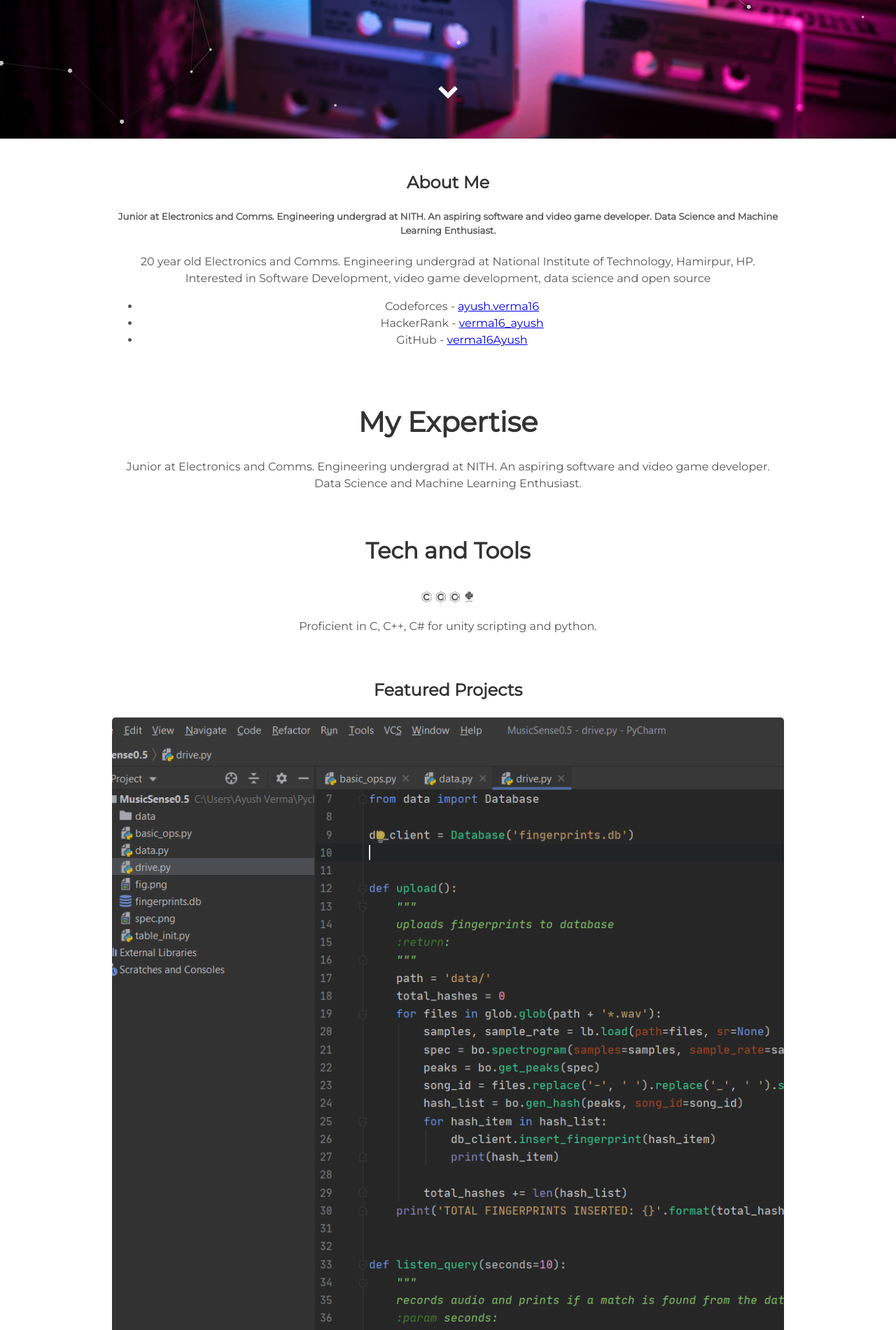
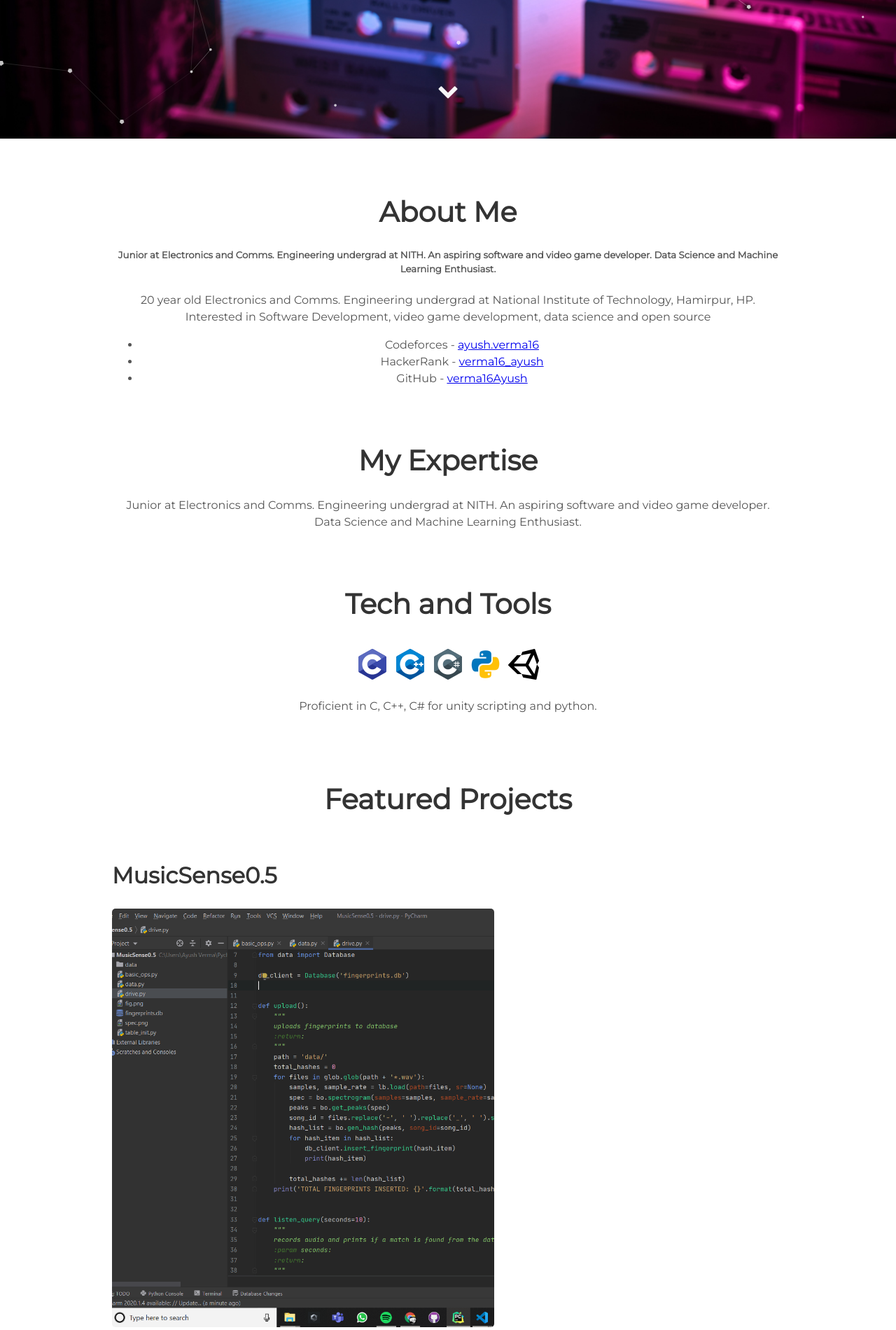
Before and after one commit to verma16Ayush/portfolioweb, a Jekyll site: the page built from index.html, in a window 1280 px wide. Shown: the part 702-2602 px from the top of the page at 70% size. Built offline with Jekyll 4.4.1, drawn with Linux system fonts in a browser that asks for light colours.

Commit message:
fixed icons and headings

```diff
--- a/_includes/about.html
+++ b/_includes/about.html
@@ -1,5 +1,5 @@
- <div class="user-details">
-  <h3> About Me </h3>
+<div class="user-details">
+  <h1> About Me </h1>
   <p> <h5> {{site.user_description}} </h5> </p>
   <p> 20 year old Electronics and Comms. Engineering undergrad at National Institute of Technology, Hamirpur, HP.
     Interested in Software Development, video game development, data science and open source </p>
@@ -23,12 +23,13 @@
 <div class = "user-details">
     <h1> My Expertise </h1>
     <p> {{site.user_description}} </p>
-    <h2>Tech and Tools</h2>
+    <h1>Tech and Tools</h1>
   <div class = "tech"></div>
-    <i class="devicon-c-line"></i>
-    <i class="devicon-cplusplus-line"></i>
-    <i class="devicon-csharp-line"></i>
-    <i class="devicon-python-plain-wordmark"></i>
+    <img src="/assets/img/c.png" >
+    <img src="/assets/img/cpp.png">
+    <img src="/assets/img/csharp.png">
+    <img src="/assets/img/python.png">
+    <img src="/assets/img/unity.png">
     <p>Proficient in C, C++, C# for unity scripting and python.</p>
   </div>
     <!-- <img src="/assets/img/unity.png" height="60" width="60" > -->
--- a/_includes/projects.html
+++ b/_includes/projects.html
@@ -1,13 +1,13 @@
 <div class="container">
   <div class="user-details">
-      <h3> Featured Projects </h3>
+    <h1> Featured Projects </h1>
   </div>
   <div class="row user-projects">
     <div class="six columns images">
-        <img alt="project img" src="{{ "/assets/img/ms05.png" | prepend: site.baseurl }}" />
+      <h2> MusicSense0.5 </h2>
+      <img alt="project img" src="{{ "/assets/img/ms05.png" | prepend: site.baseurl }}" height="597.88" width ="545.85" />
     </div>
     <div class="six columns">
-        <h5> MusicSense0.5 </h5>
       <li> Python</li>
       <p>Musicsense 0.5 is an audio fingerprinting Console Application based on Python</p>
       <p>The Project was originally made in a team of four at NITH's intra college hackathon Hack4.0 under mentorship of a final year senior.</p>
```
Also changed, not shown: assets/img/c.png (added), assets/img/cpp.png (added), assets/img/csharp.png (added), assets/img/python.png (added), assets/img/unity.png. Lines whose indentation alone changed are shown as unchanged.
